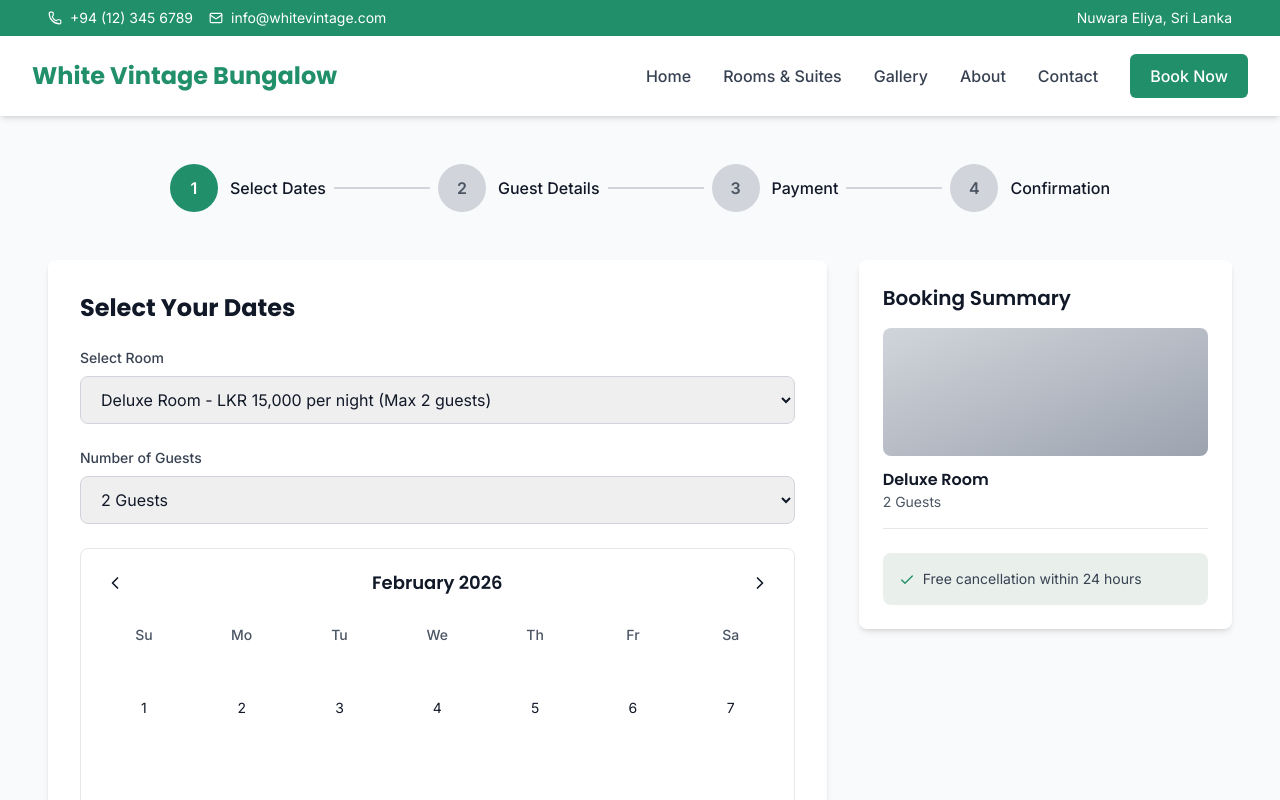
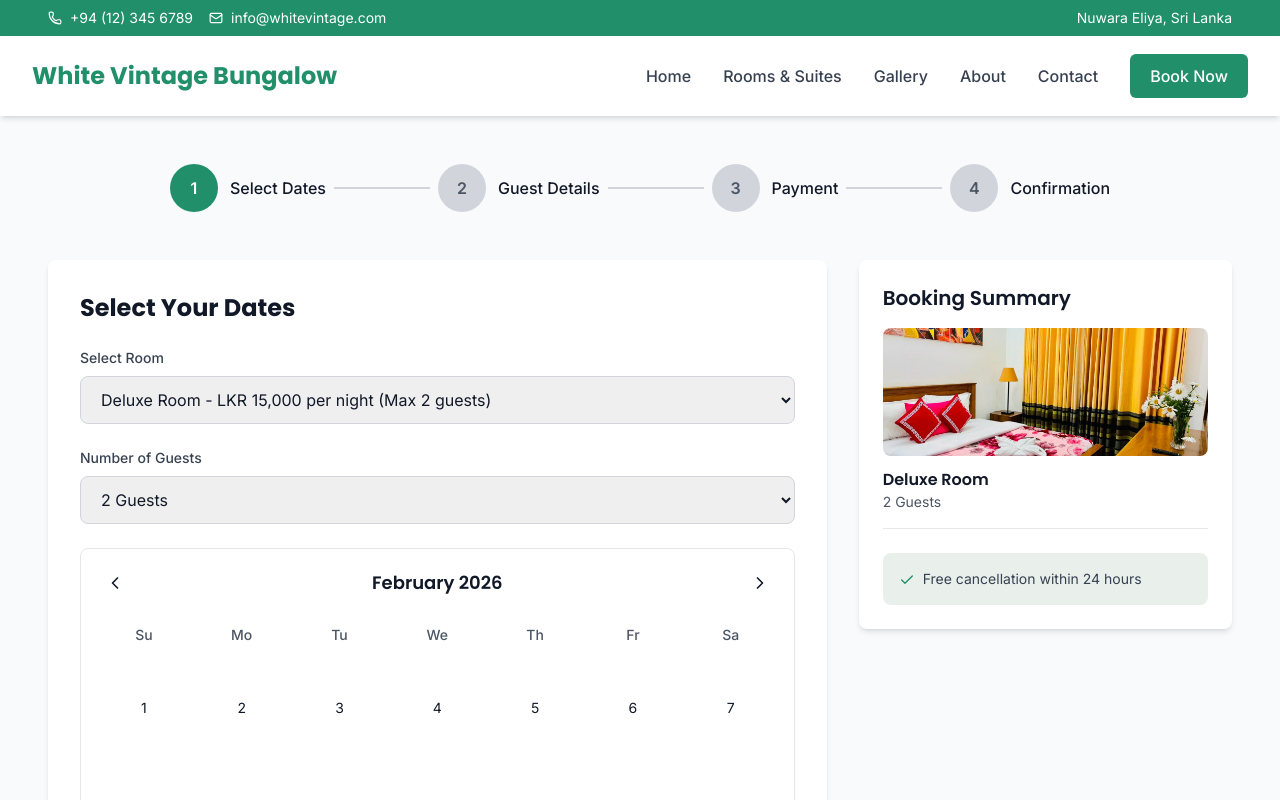
Before and after one commit to Suweka/white-vintage-bungalow, a Next.js app: page /booking in a window 1280 px wide. Shown: the top 800 px of the page. Built offline with nearby package versions, Linux system fonts and the light colour scheme.

Commit message:
Replace placeholders with images

```diff
--- a/app/(guest)/booking/page.tsx
+++ b/app/(guest)/booking/page.tsx
@@ -719,7 +719,11 @@ export default function BookingPage() {
 
               {/* Room Info */}
               <div className="mb-4 pb-4 border-b">
-                <div className="h-32 bg-gradient-to-br from-gray-300 to-gray-400 rounded-lg mb-3"></div>
+                <img
+                  src={room.image}
+                  alt={room.name}
+                  className="h-32 w-full object-cover rounded-lg mb-3"
+                />
                 <h4 className="font-semibold">{room.name}</h4>
                 <p className="text-sm text-gray-600">{guests} Guest{guests > 1 ? 's' : ''}</p>
               </div>
```
Also changed, not shown: public/images/rooms/suite.jpeg (added).
